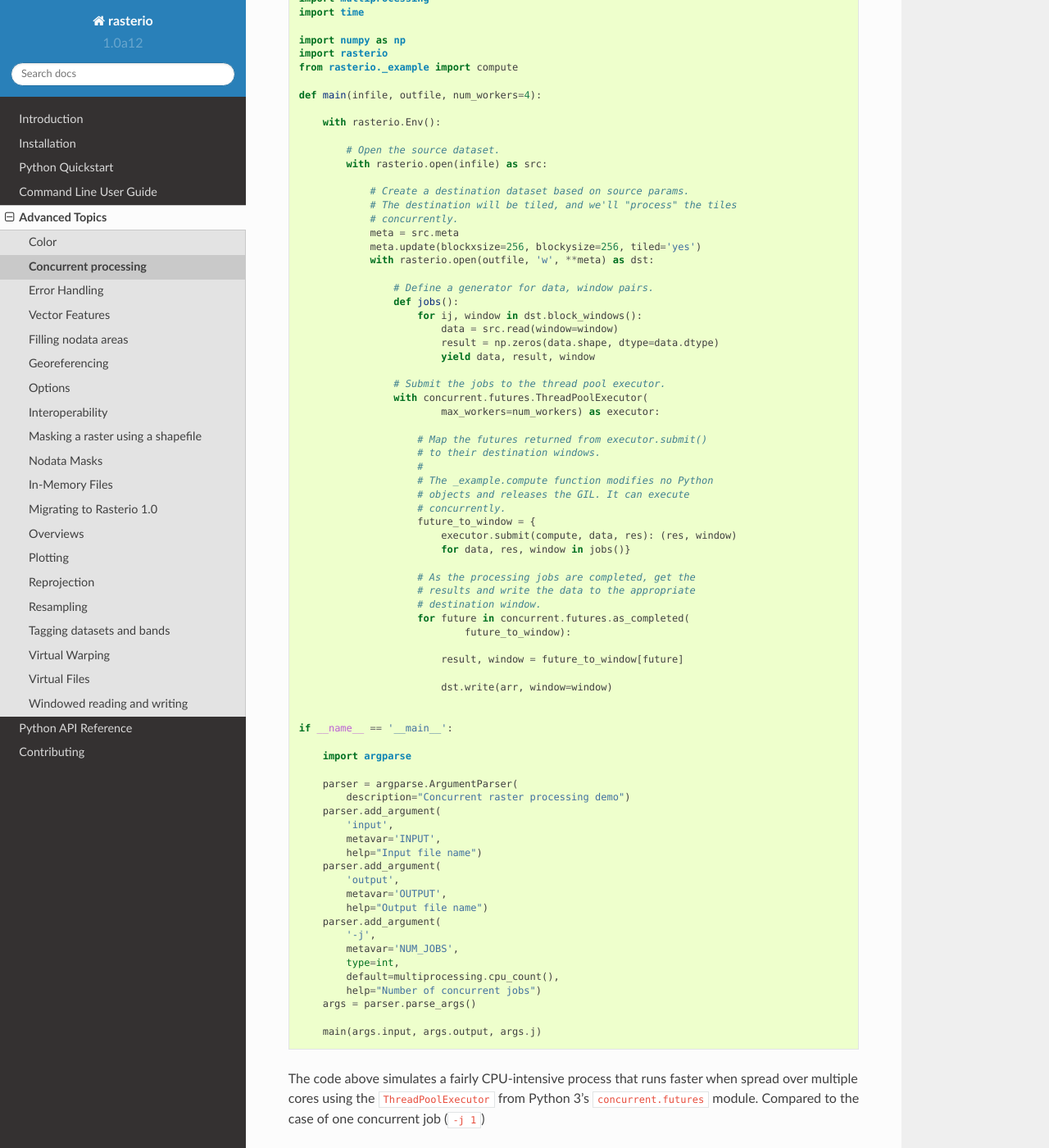
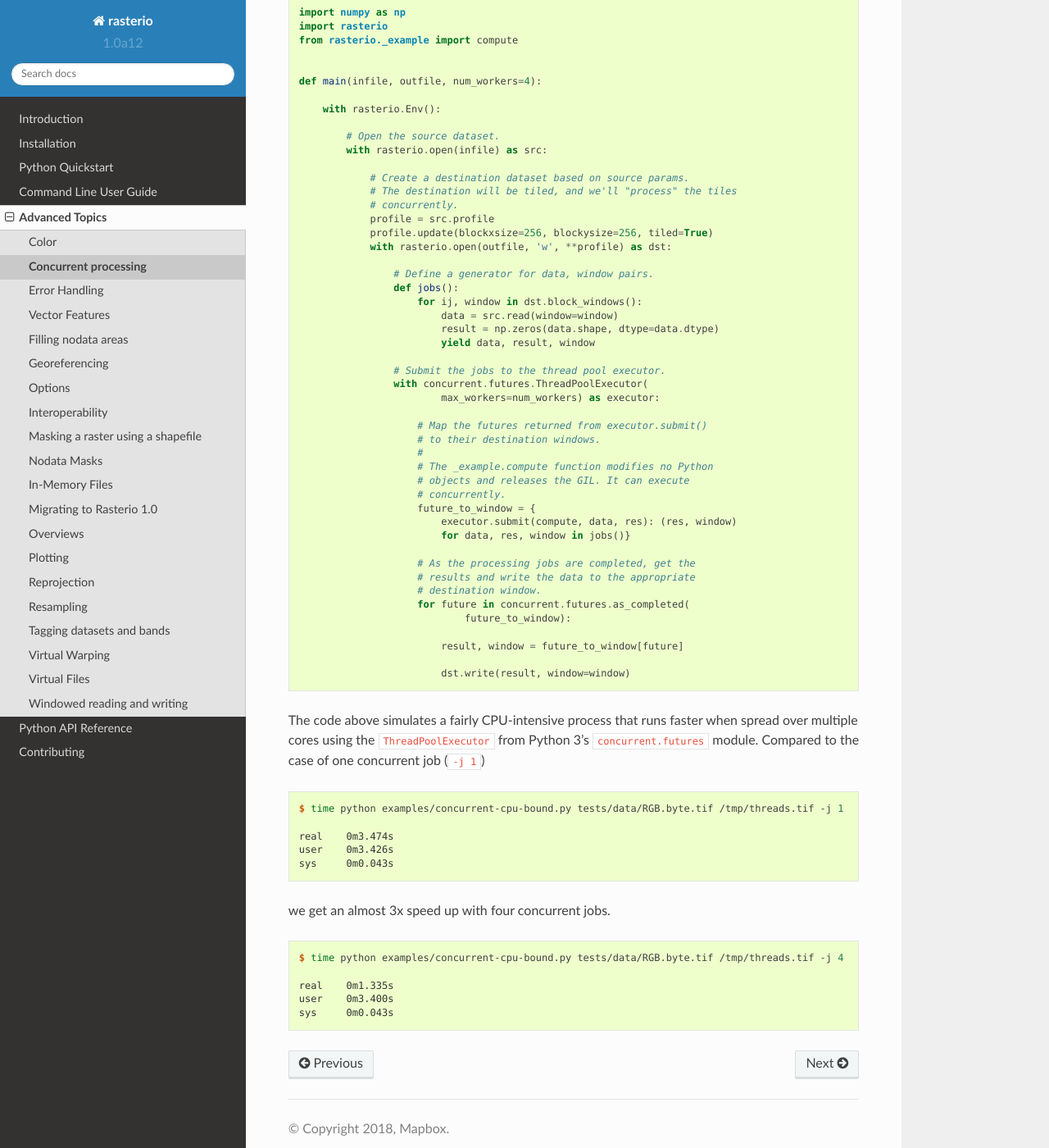
Before and after one commit to rasterio/rasterio, a Sphinx documentation site: the page built from docs/topics/concurrency.rst, in a window 1280 px wide and 1400 px high, scrolled down 1053 px. Shown: the whole window at 82% size. Built offline with Sphinx 7.4.7 and the Read the Docs theme 2.0.0, drawn with Linux system fonts in a browser that asks for light colours; pages that are not in the unit, such as notebooks, are missing from menus; some of the changed text lies outside the part shown.

Commit message:
Update concurrency example
Resolves #1303

```diff
--- a/docs/topics/concurrency.rst
+++ b/docs/topics/concurrency.rst
@@ -13,8 +13,7 @@ raster processing function.
 
 .. code-block:: python
 
-    import numpy as np
-    cimport numpy as np
+    # cython: boundscheck=False
 
     def compute(
             unsigned char[:, :, :] input,
@@ -37,7 +36,6 @@ raster processing function.
                         val -= 2000.0
                         output[~i, j, k] = <unsigned char>val
 
-
 Here is the program in examples/concurrent-cpu-bound.py.
 
 .. code-block:: python
@@ -53,11 +51,11 @@ Here is the program in examples/concurrent-cpu-bound.py.
 
     import concurrent.futures
     import multiprocessing
-    import time
 
     import numpy as np
     import rasterio
     from rasterio._example import compute
+
 
     def main(infile, outfile, num_workers=4):
 
@@ -69,9 +67,9 @@ Here is the program in examples/concurrent-cpu-bound.py.
                 # Create a destination dataset based on source params.
                 # The destination will be tiled, and we'll "process" the tiles
                 # concurrently.
-                meta = src.meta
-                meta.update(blockxsize=256, blockysize=256, tiled='yes')
-                with rasterio.open(outfile, 'w', **meta) as dst:
+                profile = src.profile
+                profile.update(blockxsize=256, blockysize=256, tiled=True)
+                with rasterio.open(outfile, 'w', **profile) as dst:
 
                     # Define a generator for data, window pairs.
                     def jobs():
@@ -102,32 +100,7 @@ Here is the program in examples/concurrent-cpu-bound.py.
 
                             result, window = future_to_window[future]
 
-                            dst.write(arr, window=window)
-
-
-    if __name__ == '__main__':
-
-        import argparse
-
-        parser = argparse.ArgumentParser(
-            description="Concurrent raster processing demo")
-        parser.add_argument(
-            'input',
-            metavar='INPUT',
-            help="Input file name")
-        parser.add_argument(
-            'output',
-            metavar='OUTPUT',
-            help="Output file name")
-        parser.add_argument(
-            '-j',
-            metavar='NUM_JOBS',
-            type=int,
-            default=multiprocessing.cpu_count(),
-            help="Number of concurrent jobs")
-        args = parser.parse_args()
-
-        main(args.input, args.output, args.j)
+                            dst.write(result, window=window)
 
 The code above simulates a fairly CPU-intensive process that runs faster when
 spread over multiple cores using the ``ThreadPoolExecutor`` from Python 3's
```
Also changed, not shown: 1 other file.
